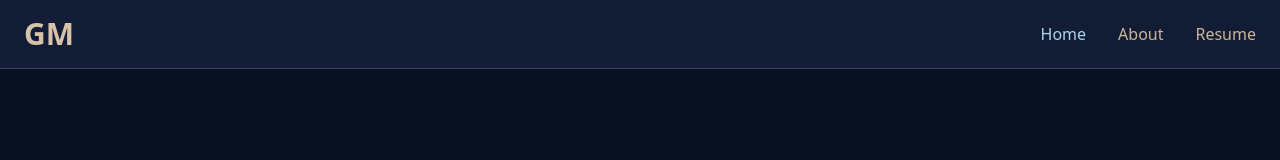
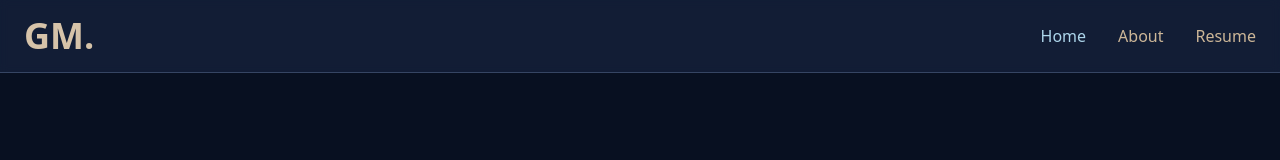
Before and after one commit to gerry-montemayor/portfolio, a React (Vite) app: page / in a window 1280 px wide. Shown: the top 160 px of the page. Built offline with nearby package versions, Linux system fonts and the light colour scheme.

Commit message:
Code edited in Lovable Code Editor
Edited UI in Lovable

```diff
--- a/src/components/Navigation.tsx
+++ b/src/components/Navigation.tsx
@@ -5,8 +5,8 @@ const Navigation = () => {
     <nav className="bg-card/50 backdrop-blur-sm border-b border-border sticky top-0 z-50">
       <div className="container mx-auto px-6 py-4">
         <div className="flex justify-between items-center">
-          <NavLink to="/" className="text-3xl font-bold text-secondary">
-            GM
+          <NavLink to="/" className="text-4xl font-bold text-secondary">
+            GM.
           </NavLink>
           <div className="flex space-x-8">
             <NavLink
```
